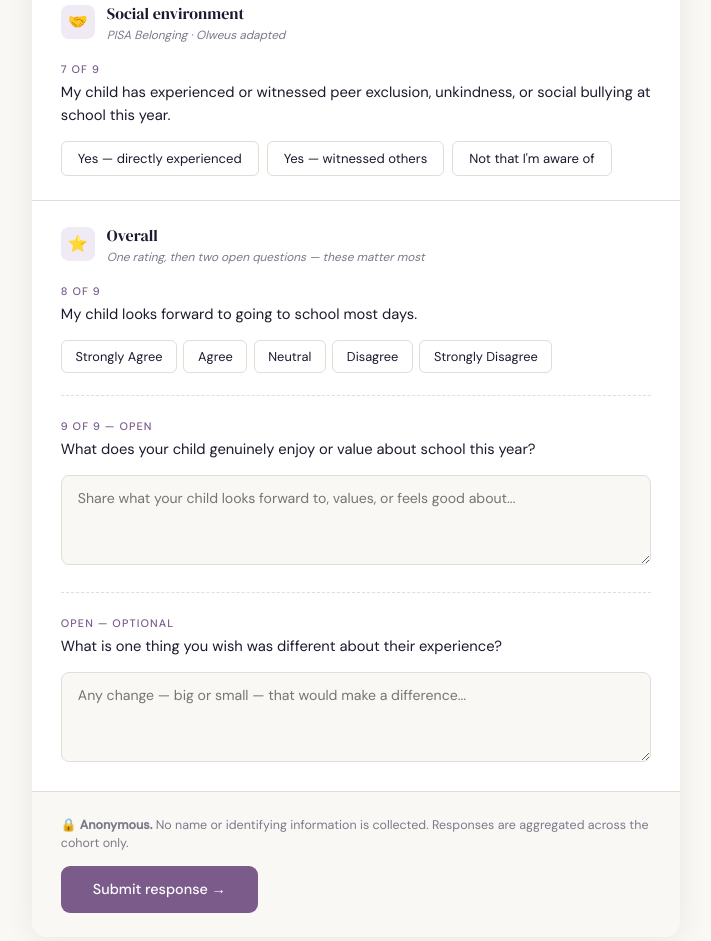
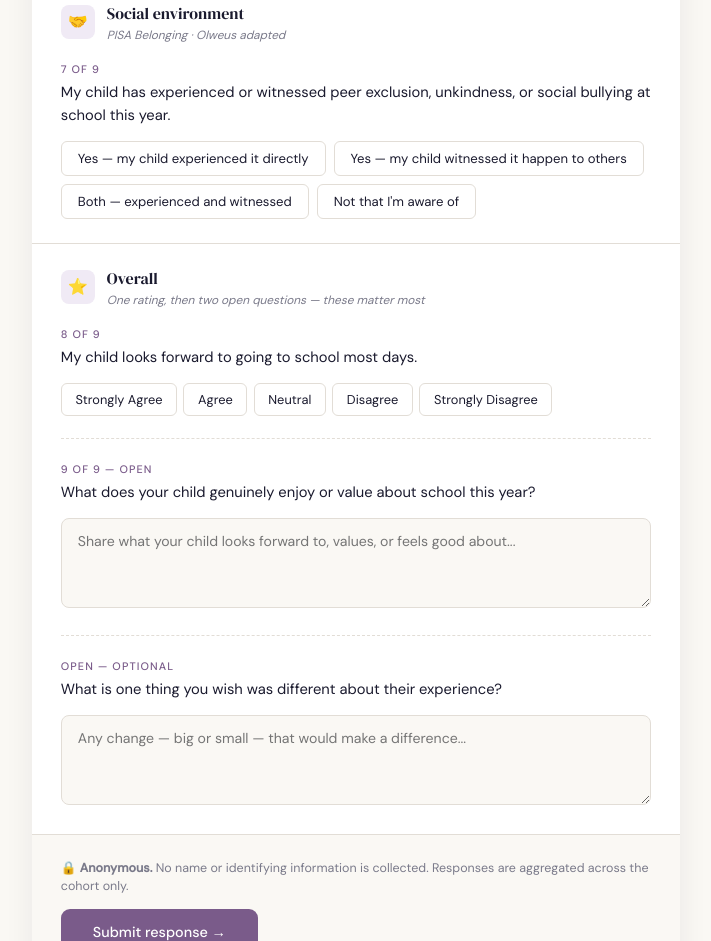
Before and after one commit to grade7bis2026/grade7-parent-survey, a plain HTML site: page index.html in a window 1280 px wide. Shown: the part 1524-2465 px from the top of the page, without its empty margins (284-995 px from the left). Drawn offline with Linux system fonts and the light colour scheme.

Commit message:
Add files via upload

```diff
--- a/index.html
+++ b/index.html
@@ -355,8 +355,9 @@
           <div class="q-label">7 of 9</div>
           <div class="q-text">My child has experienced or witnessed peer exclusion, unkindness, or social bullying at school this year.</div>
           <div class="yesno-options">
-            <button class="yesno-btn" onclick="pick(this,'p9')">Yes — directly experienced</button>
-            <button class="yesno-btn" onclick="pick(this,'p9')">Yes — witnessed others</button>
+            <button class="yesno-btn" onclick="pick(this,'p9')">Yes — my child experienced it directly</button>
+            <button class="yesno-btn" onclick="pick(this,'p9')">Yes — my child witnessed it happen to others</button>
+            <button class="yesno-btn" onclick="pick(this,'p9')">Both — experienced and witnessed</button>
             <button class="yesno-btn" onclick="pick(this,'p9')">Not that I'm aware of</button>
           </div>
         </div>
```
